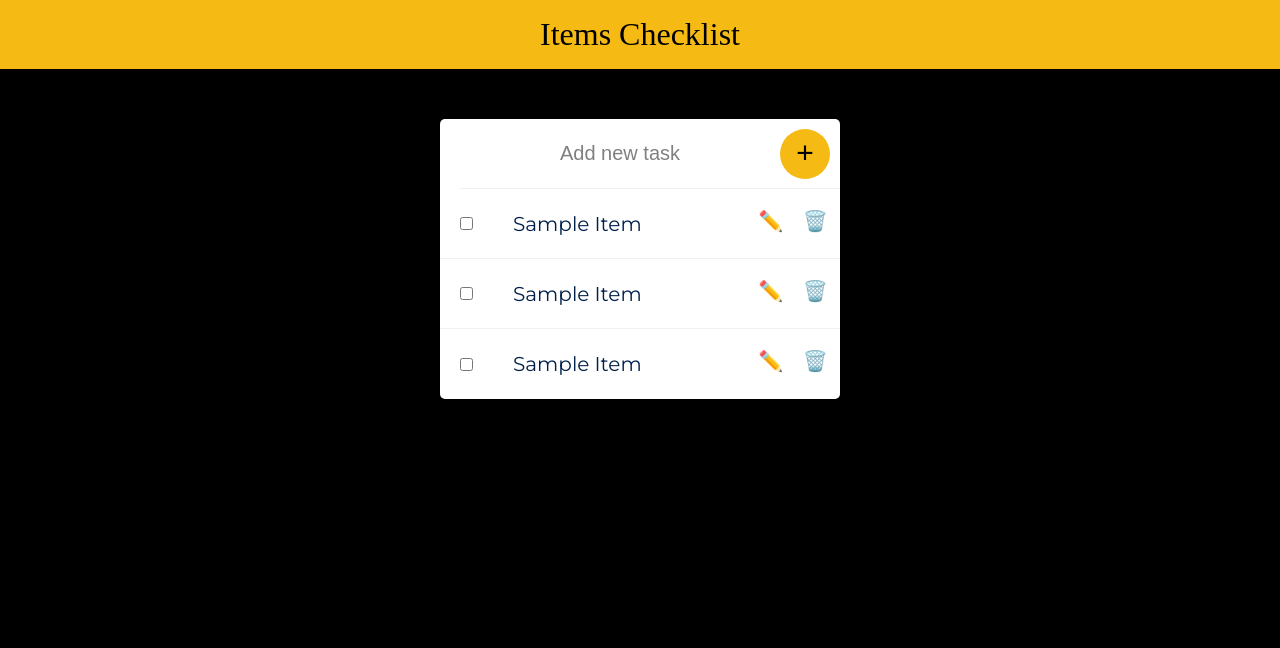
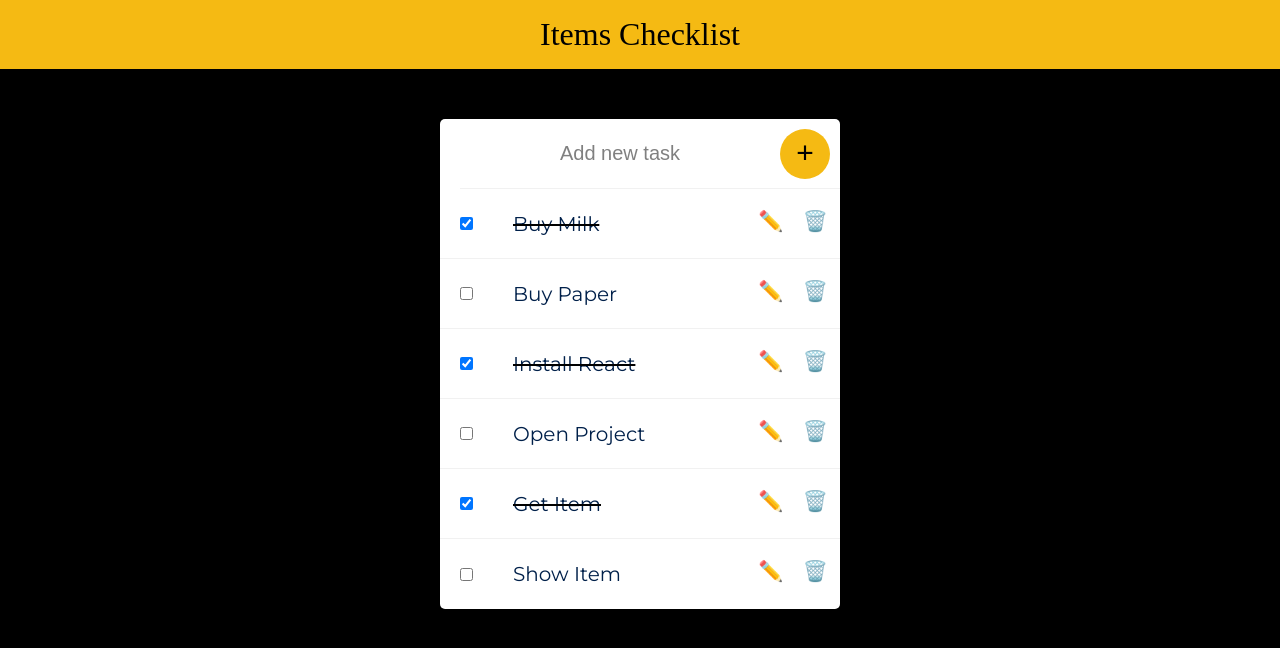
Before and after one commit to NizamMuhammed/To-Do-List-App, a React (Create React App) app in the folder client/: page / in a window 1280 px wide. Shown: the top 648 px of the page. Built offline with nearby package versions, Linux system fonts and the light colour scheme; a web font is replaced by a local one.

Commit message:
Use Sample Data for Component checking

```diff
--- a/client/src/components/App.tsx
+++ b/client/src/components/App.tsx
@@ -1,6 +1,6 @@
 import React from "react";
 import Header from "./Header";
-import ListContainer from "./ListContainer"
+import ListContainer from "./ListContainer";
 
 function App() {
   return (
--- a/client/src/components/Checkbox.tsx
+++ b/client/src/components/Checkbox.tsx
@@ -1,9 +1,7 @@
 import React from "react";
 
-function Checkbox() {
-  return (
-    <input type="checkbox"></input>
-  );
+function Checkbox(props: { status: boolean }) {
+  return <input type="checkbox" checked={props.status}></input>;
 }
 
 export default Checkbox;
--- a/client/src/components/Item.tsx
+++ b/client/src/components/Item.tsx
@@ -1,16 +1,20 @@
 import React from "react";
-import Checkbox from "./Checkbox"
-import ItemText from "./ItemText"
-import Edit from "./Edit"
-import Delete from "./Delete"
+import Checkbox from "./Checkbox";
+import ItemText from "./ItemText";
+import Edit from "./Edit";
+import Delete from "./Delete";
+import itemType from "../sample-type";
 
-function Item() {
-  return <div className="item">
-      <Checkbox />
-      <ItemText />
+function Item(props: { data: itemType }) {
+  const itemData: itemType = props.data;
+  return (
+    <div className="item">
+      <Checkbox status={itemData.status} />
+      <ItemText title={itemData.title} />
       <Edit />
       <Delete />
-  </div>;
+    </div>
+  );
 }
 
 export default Item;
--- a/client/src/components/ItemText.tsx
+++ b/client/src/components/ItemText.tsx
@@ -1,9 +1,7 @@
 import React from "react";
 
-function ItemText() {
-  return (
-    <p>Sample Item</p>
-  );
+function ItemText(props: { title: String }) {
+  return <p>{props.title}</p>;
 }
 
 export default ItemText;
--- a/client/src/components/ListContainer.tsx
+++ b/client/src/components/ListContainer.tsx
@@ -1,16 +1,20 @@
-import React from "react"
-import AddItem from  "./AddItem"
-import Item from "./Item"
+import React from "react";
+import AddItem from "./AddItem";
+import Item from "./Item";
+import data from "../example-data";
+import itemType from "../sample-type";
 
-function ListContainer () {
-    return (
-        <div className="box">
-            <AddItem />
-            <Item />
-            <Item />
-            <Item />
-        </div>
-    )
+const itemList: itemType[] = data.todos;
+
+function ListContainer() {
+  return (
+    <div className="box">
+      <AddItem />
+      {itemList.map((listItem) => {
+        return <Item data={listItem} />;
+      })}
+    </div>
+  );
 }
 
-export default ListContainer
+export default ListContainer;
--- /dev/null
+++ b/client/src/example-data.ts
@@ -0,0 +1,42 @@
+const data = {
+  todos: [
+    {
+      _id: "60981aeb601fde3cb8b7b0b2",
+      title: "Buy Milk",
+      createdAt: "2021-05-09T17:24:59.000Z",
+      status: true,
+    },
+    {
+      _id: "60981af0601fde3cb8b7b0b3",
+      title: "Buy Paper",
+      createdAt: "2021-05-09T17:25:04.000Z",
+      status: false,
+    },
+    {
+      _id: "60981af9601fde3cb8b7b0b4",
+      title: "Install React",
+      createdAt: "2021-05-09T17:25:13.000Z",
+      status: true,
+    },
+    {
+      _id: "60981afe601fde3cb8b7b0b5",
+      title: "Open Project",
+      createdAt: "2021-05-09T17:25:18.000Z",
+      status: false,
+    },
+    {
+      _id: "60981b02601fde3cb8b7b0b6",
+      title: "Get Item",
+      createdAt: "2021-05-09T17:25:22.000Z",
+      status: true,
+    },
+    {
+      _id: "60981b08601fde3cb8b7b0b7",
+      title: "Show Item",
+      createdAt: "2021-05-09T17:25:28.000Z",
+      status: false,
+    },
+  ],
+};
+
+export default data;
--- /dev/null
+++ b/client/src/sample-type.ts
@@ -0,0 +1,8 @@
+interface itemType {
+    _id: String
+    title: String
+    createdAt: String
+    status: boolean
+}
+
+export default itemType
--- a/client/src/testData.ts
+++ /dev/null
@@ -1,6 +0,0 @@
-export const data = {
-  todos: [
-    { _id: "6096a708866f9cbddc43c5ee", title: "Buy milk", status: false },
-    { _id: "6096bfcbd8280a05230bfc6b", title: "Buy Paper", status: true },
-  ],
-};
```
